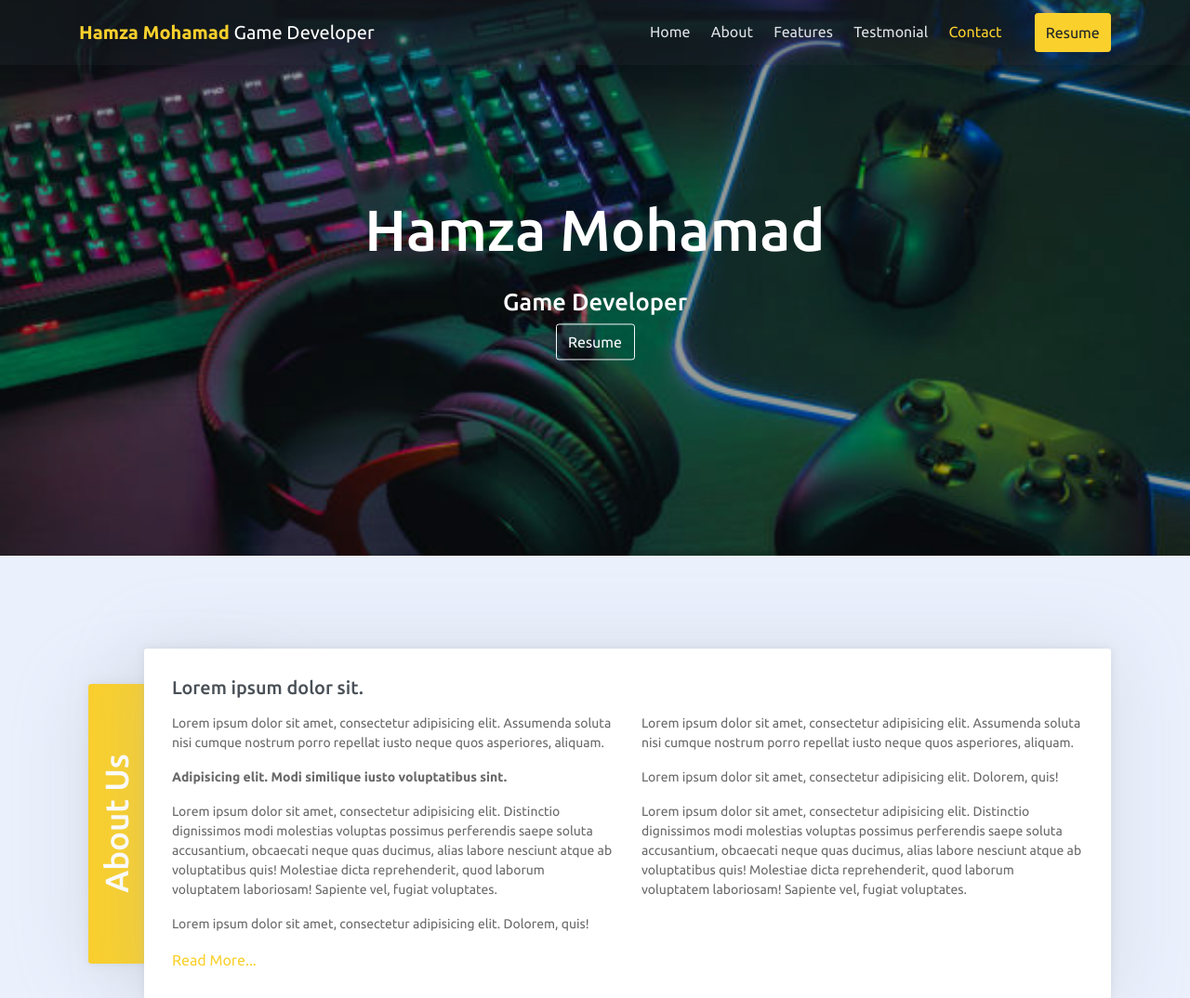
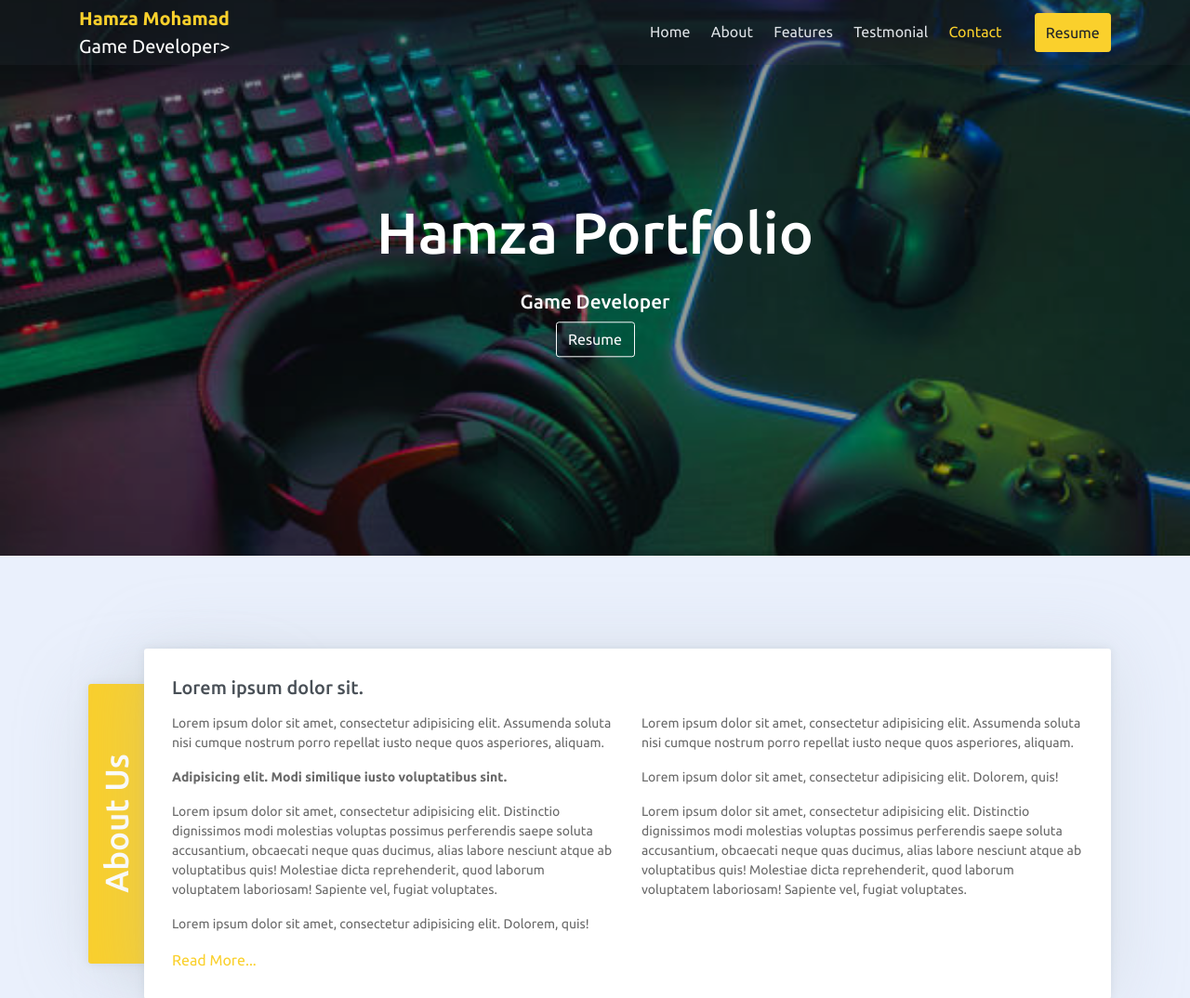
Before and after one commit to HamzaLabib/portfolio, a plain HTML site: page index.html in a window 1280 px wide. Shown: the top 1074 px of the page at 93% size. Drawn offline with Linux system fonts and the light colour scheme.

Commit message:
Update index.html

```diff
--- a/index.html
+++ b/index.html
@@ -19,7 +19,7 @@
     <!-- Page Navbar -->
     <nav id="scrollspy" class="navbar page-navbar navbar-light navbar-expand-md fixed-top" data-spy="affix" data-offset-top="20">
         <div class="container">
-            <a class="navbar-brand" href="#"><strong class="text-primary">Hamza Mohamad</strong> <span class="text-dark">Game Developer</span></a>
+            <a class="navbar-brand" href="#"><strong class="text-primary">Hamza Mohamad</strong> <br><span class="text-dark">Game Developer></span></a>
             <button class="navbar-toggler" type="button" data-toggle="collapse" data-target="#navbarSupportedContent" aria-controls="navbarSupportedContent" aria-expanded="false" aria-label="Toggle navigation">
                 <span class="navbar-toggler-icon"></span>
             </button>
@@ -53,9 +53,9 @@
     <header id="home" class="header">
         <div class="overlay"></div>
         <div class="header-content">
-            <h6>Hamza Mohamad</h6>
-            <h4>Game Developer</h4>
-            <button class="btn btn-outline-light" href="assets/files/Hamza Mohamad resume.pdf">Resume</button>
+            <h6>Hamza Portfolio</h6>
+            <h5>Game Developer</h5>
+            <a><button class="btn btn-outline-light" href="assets/files/Hamza Mohamad resume.pdf">Resume</button></a>
         </div>
     </header><!-- End of Page Header -->
 
```
